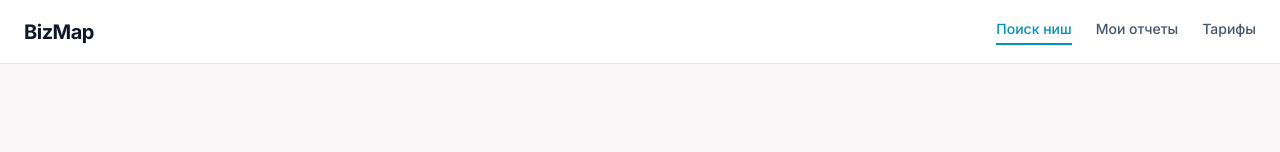
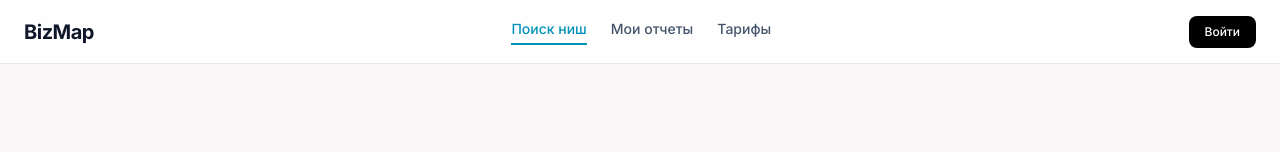
Before and after one commit to Nik-Maltcev/pikabu, a Vue app in the folder frontend/: page / in a window 1280 px wide. Shown: the top 152 px of the page. Built offline with nearby package versions, Linux system fonts and the light colour scheme; no server answers.

Commit message:
fix: add visible 'Войти' button to navbar on landing and topic selector

```diff
--- a/frontend/src/pages/Landing.vue
+++ b/frontend/src/pages/Landing.vue
@@ -19,6 +19,7 @@ function goToApp() {
           <router-link to="/account" class="text-slate-600 hover:text-slate-900 text-sm font-medium">Мои отчеты</router-link>
           <router-link to="/pricing" class="text-slate-600 hover:text-slate-900 text-sm font-medium">Тарифы</router-link>
         </div>
+        <router-link to="/account" class="bg-black text-white text-xs font-medium px-4 py-2 rounded-lg hover:opacity-80 transition-opacity no-underline">Войти</router-link>
       </div>
     </nav>
 
--- a/frontend/src/pages/TopicSelector.vue
+++ b/frontend/src/pages/TopicSelector.vue
@@ -145,6 +145,7 @@ onMounted(async () => {
             <router-link to="/pricing" class="text-slate-600 hover:text-slate-900 text-sm font-medium cursor-pointer">Тарифы</router-link>
           </div>
         </div>
+        <router-link to="/account" class="bg-black text-white text-xs font-medium px-4 py-2 rounded-lg hover:opacity-80 transition-opacity no-underline">Войти</router-link>
       </div>
     </nav>
 
```
